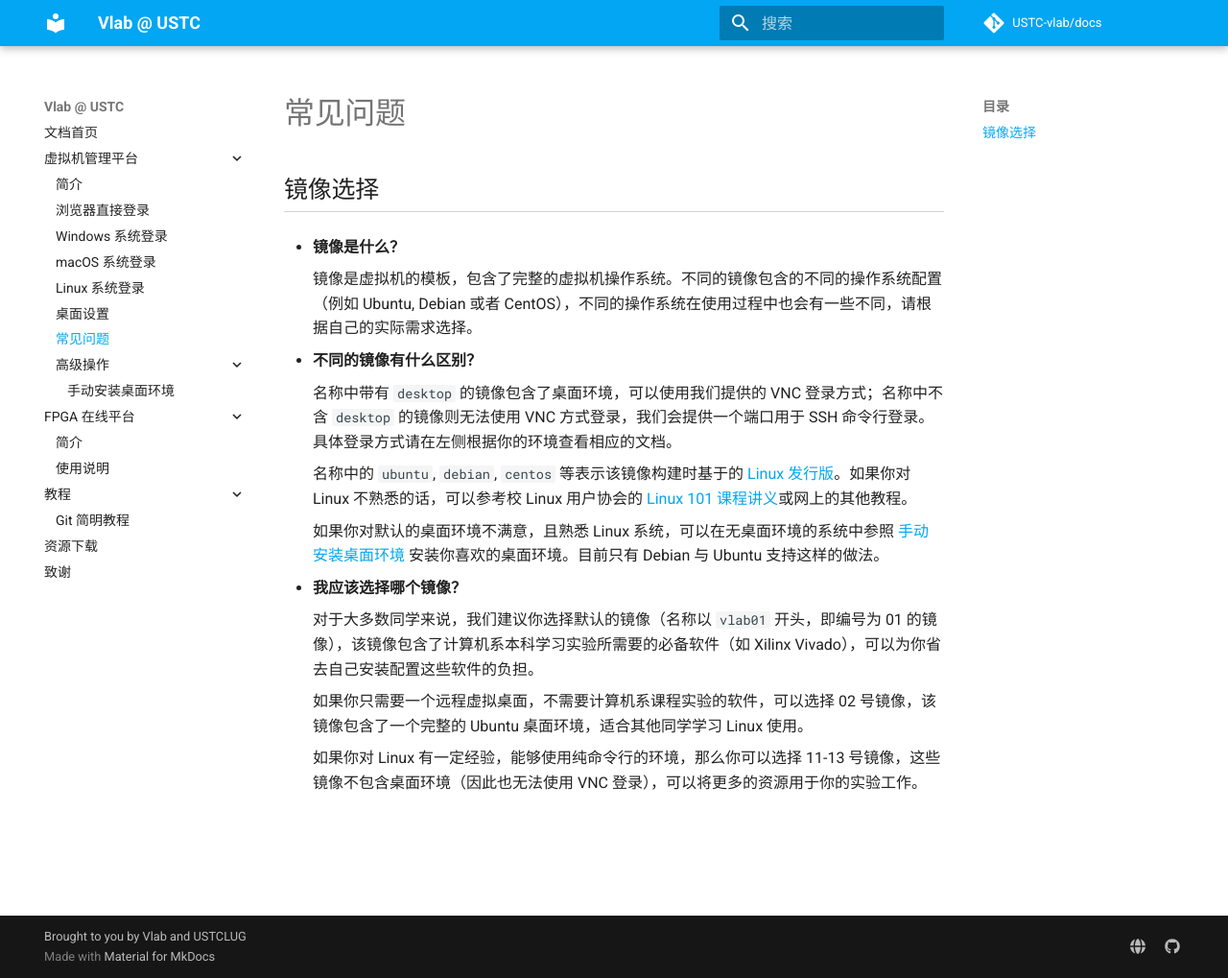
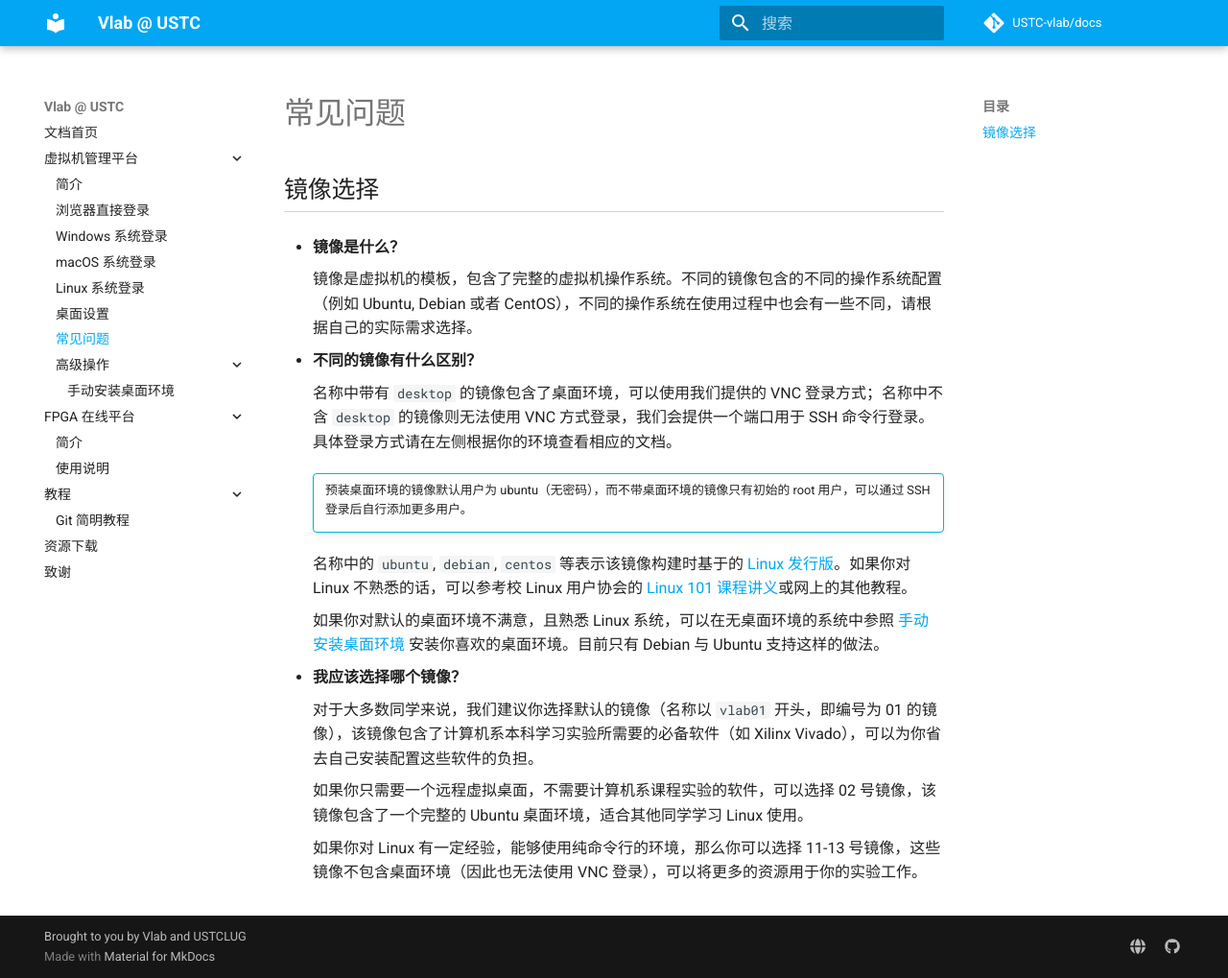
Before and after one commit to USTC-vlab/docs, an MkDocs documentation site: the page built from docs/vm/faq.md, in a window 1280 px wide and 1019 px high. Shown: the whole window at 96% size. Built offline with MkDocs 1.6.1 and Material for MkDocs 9.7.7, drawn with Linux system fonts in a browser that asks for light colours; comment, search, counter and statistics services are not loaded.

Commit message:
Image selection: Add note on built-in users

```diff
--- a/docs/vm/faq.md
+++ b/docs/vm/faq.md
@@ -10,6 +10,10 @@
 
     名称中带有 `desktop` 的镜像包含了桌面环境，可以使用我们提供的 VNC 登录方式；名称中不含 `desktop` 的镜像则无法使用 VNC 方式登录，我们会提供一个端口用于 SSH 命令行登录。具体登录方式请在左侧根据你的环境查看相应的文档。
 
+    !!! info ""
+
+        预装桌面环境的镜像默认用户为 ubuntu（无密码），而不带桌面环境的镜像只有初始的 root 用户，可以通过 SSH 登录后自行添加更多用户。
+
     名称中的 `ubuntu`, `debian`, `centos` 等表示该镜像构建时基于的 [Linux 发行版](https://zh.wikipedia.org/zh-hans/Linux%E5%8F%91%E8%A1%8C%E7%89%88)。如果你对 Linux 不熟悉的话，可以参考校 Linux 用户协会的 [Linux 101 课程讲义](https://101.ustclug.org/)或网上的其他教程。
 
     如果你对默认的桌面环境不满意，且熟悉 Linux 系统，可以在无桌面环境的系统中参照 [手动安装桌面环境](install-desktop.md) 安装你喜欢的桌面环境。目前只有 Debian 与 Ubuntu 支持这样的做法。
```
